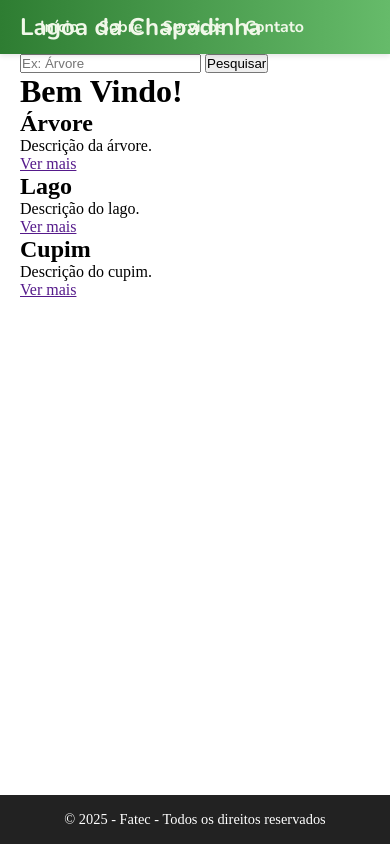
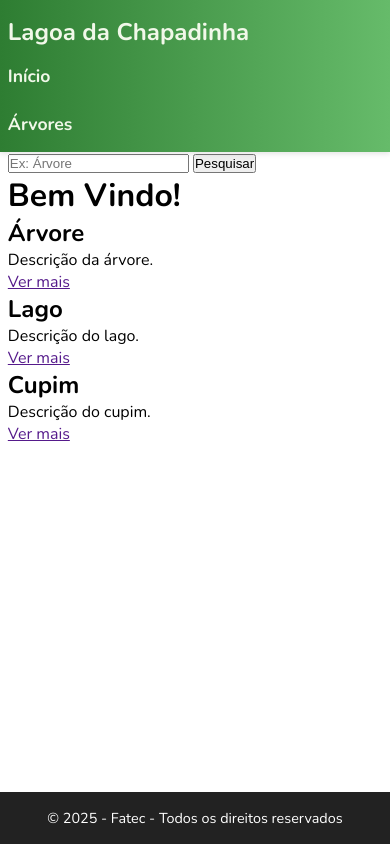
Before and after one commit to Niiiih0302/chapadinha, a PHP site: page /Paginas/PaginaPrincipal.php in a window 390 px wide. Run offline with PHP 8.4, Linux system fonts and the light colour scheme.

Commit message:
Alteração no Header

```diff
--- a/includes/header.css
+++ b/includes/header.css
@@ -1,12 +1,17 @@
-/* css/header.css */
 @import url('https://fonts.googleapis.com/css2?family=Nunito:wght@400;700&display=swap');
 
+/* Reset global */
 * {
   margin: 0;
   padding: 0;
   box-sizing: border-box;
 }
 
+body {
+  font-family: 'Nunito', sans-serif;
+}
+
+/* Estilo do cabeçalho */
 .site-header {
   background: linear-gradient(to right, #2e7d32, #66bb6a);
   padding: 1rem 0;
@@ -16,41 +21,41 @@
   box-shadow: 0 2px 5px rgba(0, 0, 0, 0.1);
 }
 
+/* Contêiner fluido com padding */
 .container {
-  width: 100%; /* O contêiner agora ocupa 100% da largura da tela */
-  max-width: 100%; /* Remove qualquer restrição de largura */
-  padding: 0 20px; /* Garantir que o conteúdo não fique colado nas bordas */
+  width: 100%;
+  max-width: 100%;
+  padding: 0 2vw;
 }
 
+/* Alinha os itens lado a lado */
 .header-content {
   display: flex;
   justify-content: space-between;
   align-items: center;
+  flex-wrap: wrap;
   width: 100%;
 }
 
+/* Logo alinhado à esquerda */
 .logo-text {
   color: #f1f8e9;
-  font-family: 'Nunito', sans-serif;
   font-size: 1.5rem;
   font-weight: 700;
-  position: absolute;
-  left: 0;
-  margin-left: 20px;
 }
 
+/* Menu alinhado à direita */
 .nav-menu {
   display: flex;
+  gap: 1.5rem;
 }
 
+/* Estilo dos links do menu */
 .nav-menu a {
-  margin-left: 20px;
   text-decoration: none;
   color: #f1f8e9;
-  font-family: 'Nunito', sans-serif;
   font-weight: 600;
   font-size: 1rem;
-  position: relative;
   transition: color 0.3s ease;
 }
 
@@ -58,3 +63,22 @@
   color: #ffffff;
   text-decoration: underline;
 }
+
+/* Responsividade */
+@media (max-width: 768px) {
+  .header-content {
+    flex-direction: column;
+    align-items: flex-start;
+    gap: 1rem;
+  }
+
+  .nav-menu {
+    flex-direction: column;
+    align-items: flex-start;
+    width: 100%;
+  }
+
+  .nav-menu a {
+    font-size: 1.1rem;
+  }
+}
--- a/includes/header.php
+++ b/includes/header.php
@@ -9,10 +9,8 @@
 
       <!-- Menu de navegação -->
       <nav class="nav-menu">
-        <a href="index.php">Início</a>
-        <a href="#">Sobre</a>
-        <a href="#">Serviços</a>
-        <a href="#">Contato</a>
+        <a href="PaginaPrincipal.php">Início</a>
+        <a href="PaginaCards.php">Árvores</a>
       </nav>
     </div>
   </div>
```
